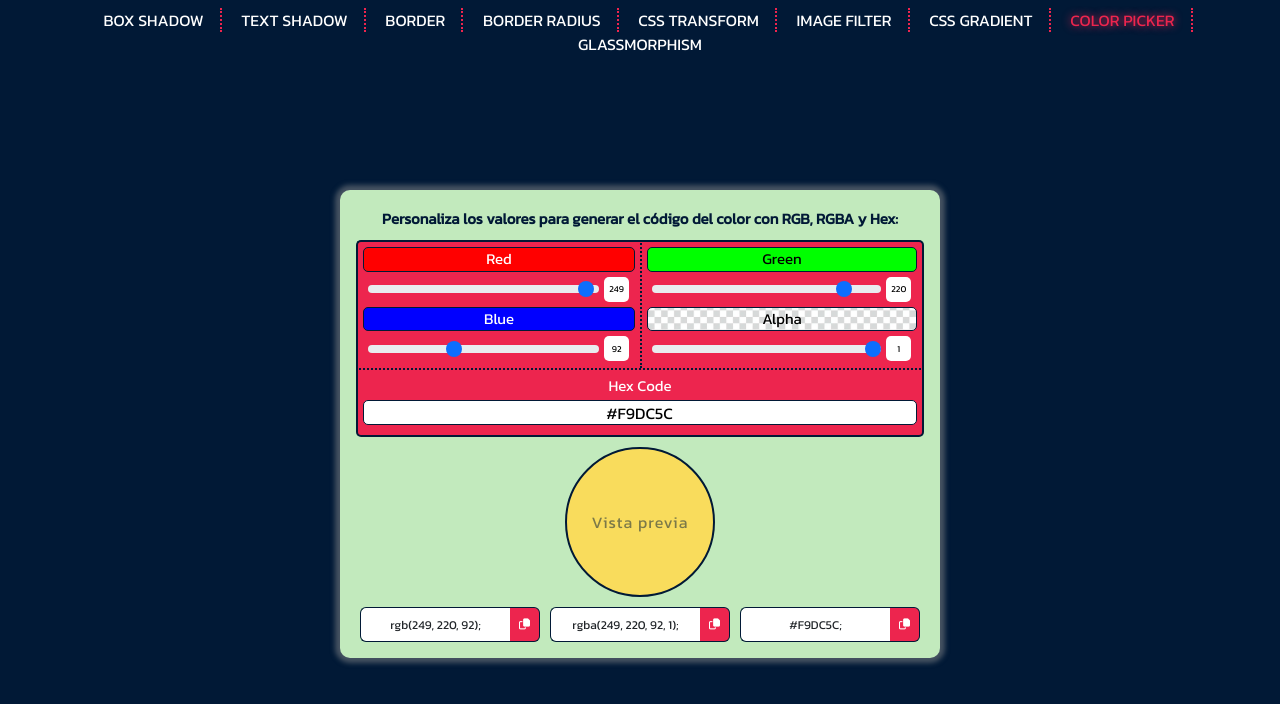
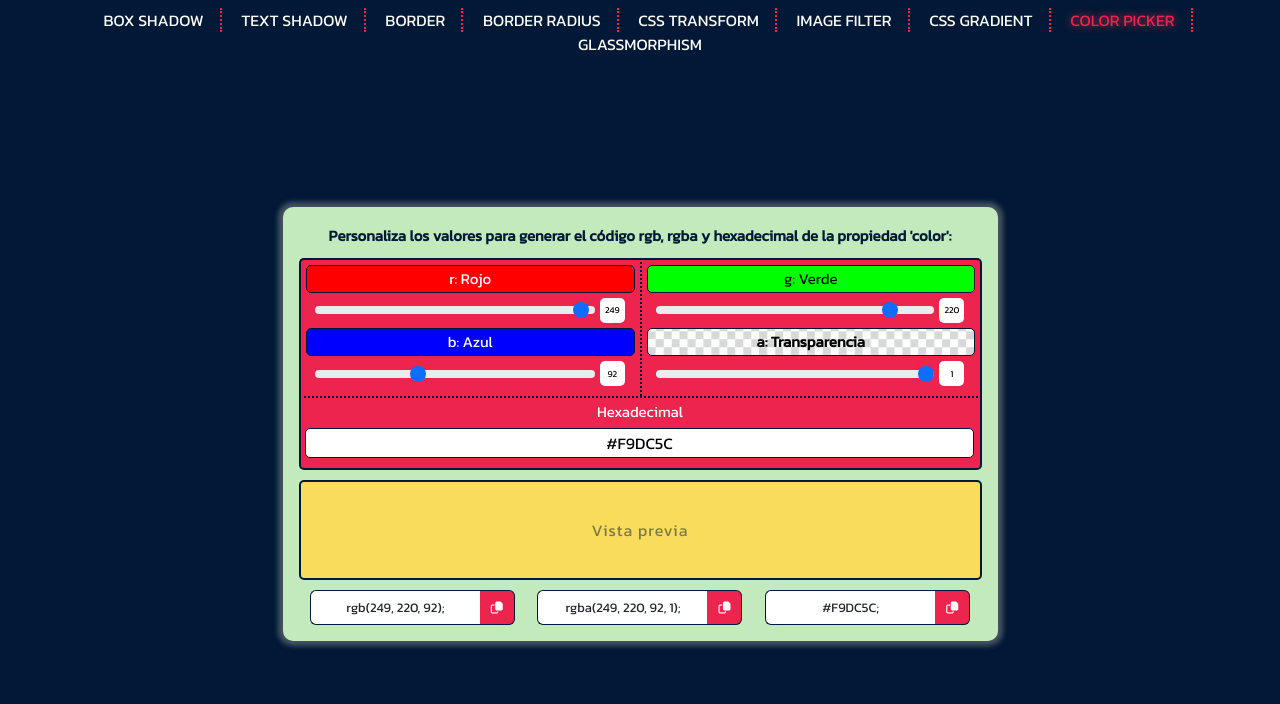
Before and after one commit to MauricioBarrueta/rgbaHexGenerator, a website: page index.html in a window 1280 px wide. Drawn offline with nearby package versions, Linux system fonts and the light colour scheme.

Commit message:
Se modificó el diseño

```diff
--- a/index.html
+++ b/index.html
@@ -7,7 +7,7 @@
     <link href="https://cdn.jsdelivr.net/npm/bootstrap@5.3.2/dist/css/bootstrap.min.css" rel="stylesheet" integrity="sha384-T3c6CoIi6uLrA9TneNEoa7RxnatzjcDSCmG1MXxSR1GAsXEV/Dwwykc2MPK8M2HN" crossorigin="anonymous">
     <link rel="stylesheet" href="https://cdnjs.cloudflare.com/ajax/libs/font-awesome/6.4.2/css/all.min.css" integrity="sha512-z3gLpd7yknf1YoNbCzqRKc4qyor8gaKU1qmn+CShxbuBusANI9QpRohGBreCFkKxLhei6S9CQXFEbbKuqLg0DA==" crossorigin="anonymous" referrerpolicy="no-referrer" />
     <link rel="stylesheet" href="src/scss/styles.css">
-    <title>Style Generator: rgb-rgba-Hex</title>
+    <title>Style Generator: color</title>
     <link rel="icon" type="image/x-icon" href="src/img/favicon.ico">
 </head>
 <body>
@@ -25,44 +25,42 @@
 
     <div class="container">
         <div class="card-container">
-            <span id="title">Personaliza los valores para generar el código del color con RGB, RGBA y Hex:</span>
+            <span id="title">Personaliza los valores para generar el código rgb, rgba y hexadecimal de la propiedad 'color':</span>
             <div class="color-properties">
                 <div class="column">
                     <div class="input-group">
-                        <label for="red" class="form-label" style="background: #ff0000;">Red</label>
+                        <label for="red" class="form-label" style="background: #ff0000;">r: Rojo</label>
                         <input type="range" class="form-range" min="0" max="255" step="1" value="5" id="red" oninput="redRange.value=red.value">
                         <input type="number" id="redRange" min="0" max="255" step="1" value="5" oninput="red.value=redRange.value">
                     </div>
                     <div class="input-group">
-                        <label for="blue" class="form-label" style="background: #0000ff;">Blue</label>
+                        <label for="blue" class="form-label" style="background: #0000ff;">b: Azul</label>
                         <input type="range" class="form-range" min="0" max="255" step="1" value="5" id="blue" oninput="blueRange.value=blue.value">
                         <input type="number" id="blueRange" min="0" max="255" step="1" value="5" oninput="blue.value=blueRange.value">
                     </div>
                 </div>
                 <div class="column">
                     <div class="input-group">
-                        <label for="green" class="form-label" style="background: #00ff00; color: black;">Green</label>
+                        <label for="green" class="form-label" style="background: #00ff00; color: black;">g: Verde</label>
                         <input type="range" class="form-range" min="0" max="255" step="1" value="5" id="green" oninput="greenRange.value=green.value">
                         <input type="number" id="greenRange" min="0" max="255" step="1" value="5" oninput="green.value=greenRange.value">
                     </div>
                     <div class="input-group">
-                        <label for="alpha" class="form-label" id="alpha-bg">Alpha</label>
+                        <label for="alpha" class="form-label" id="alpha-bg">a: Transparencia</label>
                         <input type="range" class="form-range" min="0" max="1" step="0.05" value="5" id="alpha" oninput="alphaRange.value=alpha.value">
                         <input type="number" id="alphaRange" min="0" max="1" step="1" value="5" oninput="alpha.value=alphaRange.value">
                     </div>
                 </div>
                 <div class="column">
                     <div class="input-group border-color">
-                        <label class="form-label" for="border-color">Hex Code</label>
+                        <label class="form-label" for="border-color">Hexadecimal</label>
                         <input type="text" id="hex-code" maxlength="7" placeholder="#000000">
                     </div>
                 </div>
             </div>
-
             <div class="color-code-preview">
                 <div class="preview"><span>Vista previa</span></div>
             </div>
-
             <div class="color-code-value">
                 <div class="input-group">
                     <input type="text" class="form-control" id="rgbInput" placeholder="rbg()" aria-describedby="rgbButton" readonly>
--- a/src/scss/styles.scss
+++ b/src/scss/styles.scss
@@ -6,11 +6,7 @@
 }
 
 /* Color Palette */
-$redCrayola: #ED254E;
-$naplesYellow: #F9DC5C;
-$teaGreen: #C2EABD;
-$oxfordBlue: #011936;
-$Charcoal: #465362;
+$redCrayola: #ED254E; $naplesYellow: #F9DC5C; $teaGreen: #C2EABD; $oxfordBlue: #011936; $Charcoal: #465362;
 
 body {
     background-color: $oxfordBlue;
@@ -21,8 +17,7 @@ body {
         a {
             color: white;
             font-size: 16px; text-decoration: none; text-transform: uppercase;
-            padding: 0 1em; border-right: 2px dotted $redCrayola;
-            transition: all 0.2s ease-in-out;
+            padding: 0 1em; border-right: 2px dotted $redCrayola; transition: all 0.2s ease-in-out;
             &:last-child { border-right: 0; }
             &:hover { color: $redCrayola; }
         }
@@ -32,10 +27,9 @@ body {
         display: flex; align-items: center; justify-content: center; flex-wrap: wrap; flex-direction: row;
     }
     .container {
-        min-height: 90vh; gap: 15px;
-
+        min-height: 90vh;
         .card-container {
-            width: auto; max-width: 600px; min-width: 450px; height: auto; position: relative;
+            width: auto; max-width: 715px; min-width: 450px; height: auto; position: relative;
             padding: 1em; border-radius: 10px; box-shadow: 0px 0px 5px 5px $Charcoal;
             background-color: $teaGreen; text-align: center;
 
@@ -48,47 +42,39 @@ body {
             .color-properties {
                 margin: 10px 0;
                 .column {
-                    width: 50%; height: 128px;
+                    width: 50%; height: 138.5px;
                     padding: 5px; border-radius: 5px;
                     background-color: $redCrayola; color: white; border: 2px solid $oxfordBlue;
                     &:first-child { border-right: 0; border-bottom: 0; border-radius: 5px 0 0 0; }
-                    &:nth-child(2) { border-radius: 0 5px 0 0; border-left: 2px dotted $oxfordBlue; border-bottom: 0;}
-
+                    &:nth-child(2) { border-radius: 0 5px 0 0; border-left: 2px dotted $oxfordBlue; border-bottom: 0; }
                     .input-group {
                         align-items: center; justify-content: center;
                         margin-bottom: 5px;
                         label {
-                            width: 100%; font-size: 15px;
+                            width: 100%; font-size: 15px; line-height: 1.75;
                             border-radius: 5px !important; margin-bottom: 5px; border: 1px solid $oxfordBlue;
                         }
                         .form-range {
                             width: 85%; height: 25px; cursor: pointer;
                             margin-right: 5px;
                         }
-                        input::-webkit-outer-spin-button, input::-webkit-inner-spin-button {
-                            -webkit-appearance: none; margin: 0;
-                        }
-                        input[type=number] {
+                        input::-webkit-outer-spin-button, input::-webkit-inner-spin-button { -webkit-appearance: none; margin: 0; }
+                        input[type = number] {
                             width: 25px; height: 25px;
-                            appearance: none; -moz-appearance: textfield;
+                            appearance: none; -moz-appearance: textfield; border: 0; margin: 0 !important; border-radius: 5px !important;
                             text-align: center; font-size: 9px;
-                            border: 0; margin: 0 !important; border-radius: 5px !important;
                         }
                         #alpha-bg {
-                            background-color: white;
                             background: url(../img/alpha.webp) no-repeat center center / cover;
-                            color: black
+                            color: black; font-weight: bold;
                         }
                     }
                     &:last-child {
                         width: 100%; height: auto;
                         border-radius: 0 0 5px 5px; border-top: 2px dotted $oxfordBlue;
-                        label {
-                            width: auto; height: 25px;
-                            border: 0; margin: 0;
-                        }
+                        label { width: auto; height: 25px; border: 0; margin: 0; line-height: 1.25; }
                         input {
-                            width: 100%; height: 25px;
+                            width: 100%; height: 30px;
                             margin: 0; border-radius: 5px !important;
                             border: 1px solid $oxfordBlue;
                             text-transform: uppercase; text-align: center;
@@ -99,9 +85,8 @@ body {
             .color-code-preview {
                 width: 100%;
                 .preview {
-                    width: 150px; height: 150px;
-                    border-radius: 50%;
-                    background-color: $naplesYellow; border: 2px solid $oxfordBlue;
+                    width: 100%; height: 100px;
+                    border-radius: 5px; border: 2px solid $oxfordBlue;
                 }
                 span {
                     font-size: 16px; letter-spacing: 1px;
@@ -109,20 +94,18 @@ body {
                 }
             }
             .color-code-value {
-                gap: 10px; margin-top: 10px;
-
+                margin-top: 10px; justify-content: space-around;
                 .input-group {
-                    width: fit-content; flex-wrap: nowrap;
-                    justify-content: center; align-items: center;
+                    width: fit-content; flex-wrap: nowrap; justify-content: center; align-items: center;
                     input {
-                        width: 150px; height: 35px; flex: none;
-                        font-size: 12px; text-align: center;
+                        width: 170px; height: 35px; flex: none;
+                        font-size: 13px; text-align: center;
                         border: 1px solid $oxfordBlue; border-right: 0; cursor: copy;
                         &::selection { background-color: $naplesYellow; }
                     }
                     button {
-                        width: 30px; height: 35px;
-                        line-height: 1; font-size: 11px;
+                        width: 35px; height: 35px;
+                        line-height: 1; font-size: 12px;
                         background-color: $redCrayola; border: 1px solid $oxfordBlue; border-left: 0;
                         margin-left: 0 !important; padding: 0; transition: 0.25s;
                         &:hover {
```
Also changed, not shown: src/js/main.js (+8 -14 lines), src/scss/styles.css, 1 other file.
